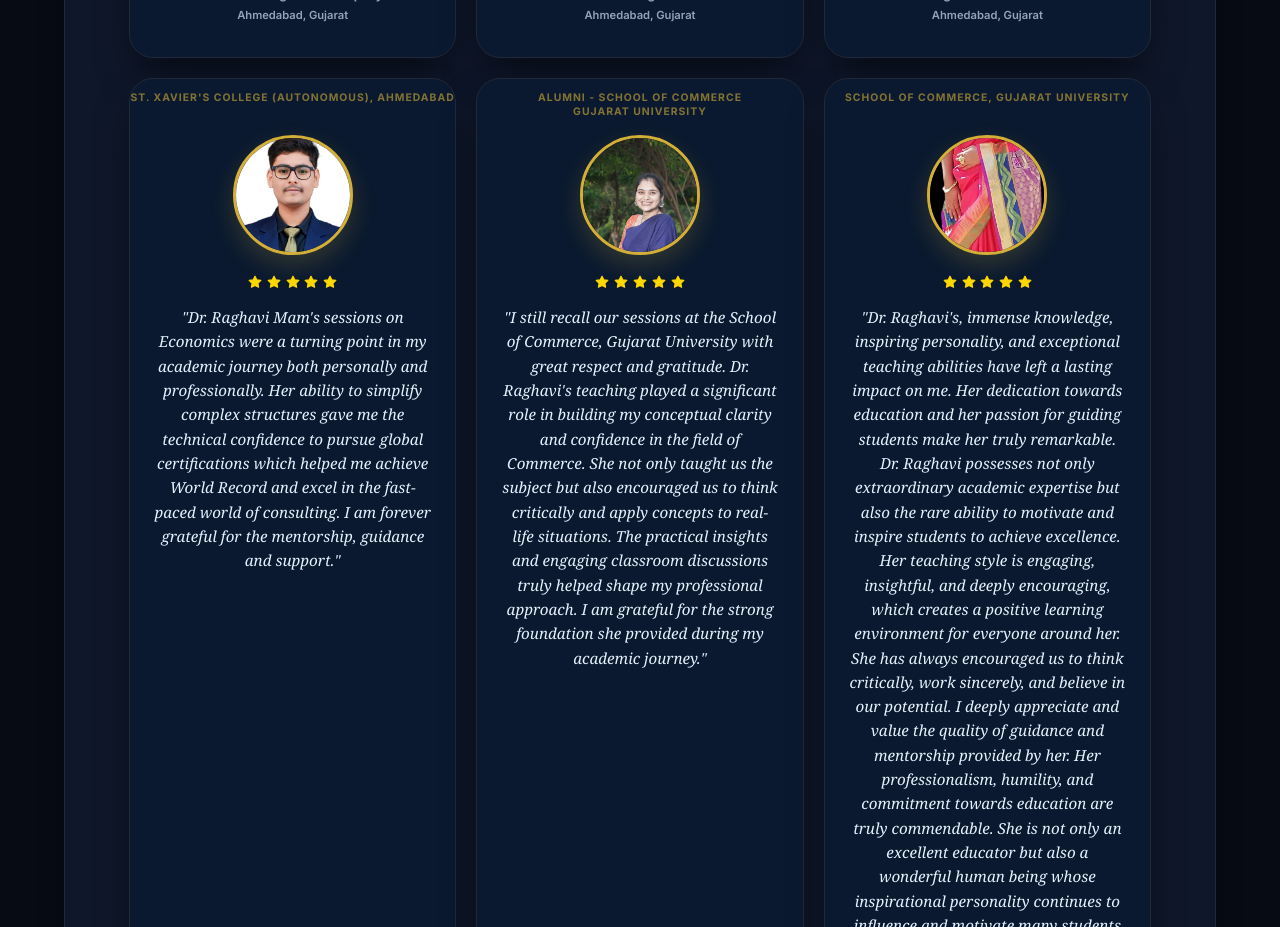
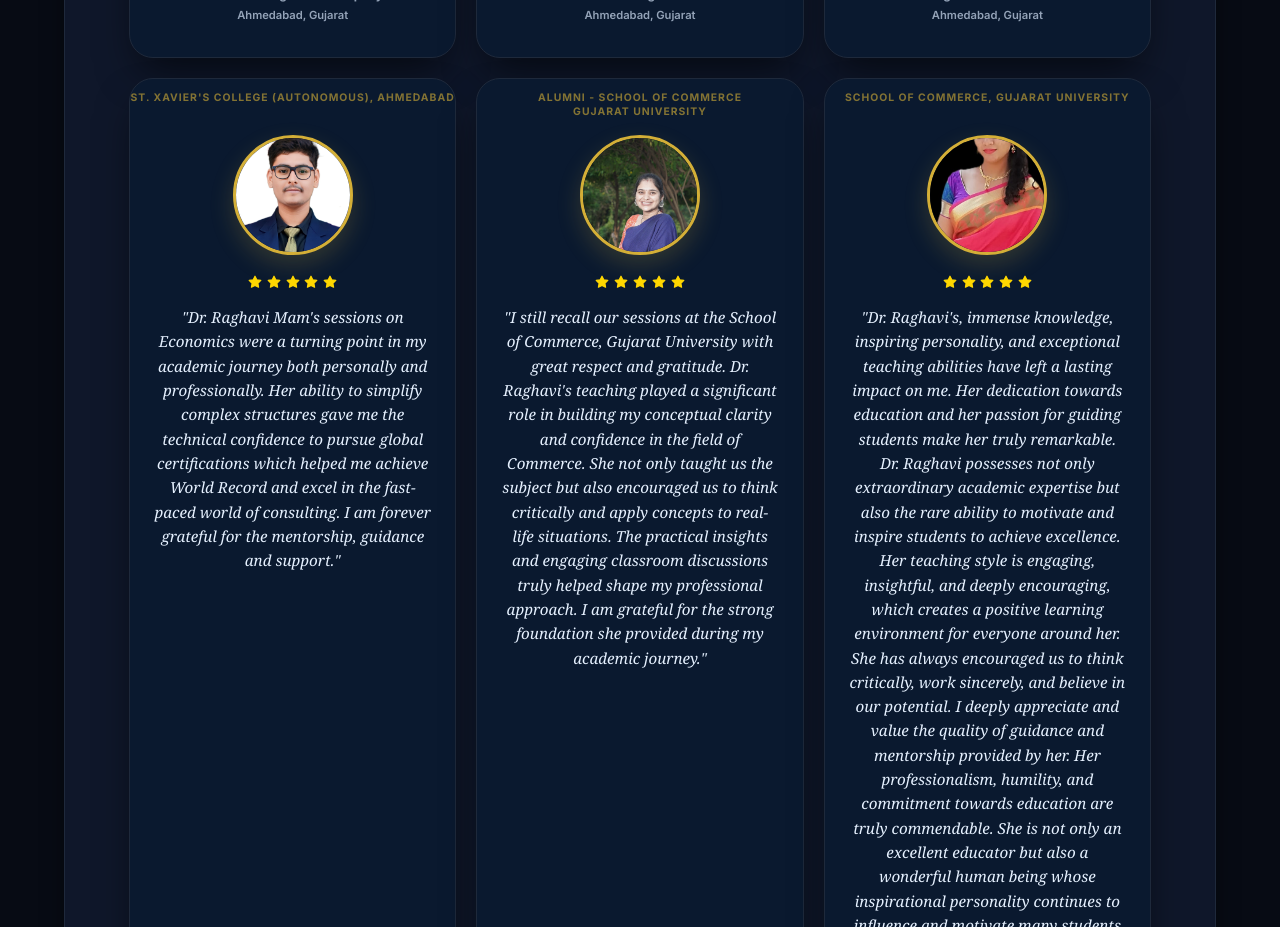
Before and after one commit to NCRaghavi/Raghavi, a React (Vite) app: page /testimonials in a window 1280 px wide. Shown: the part 1380-2307 px from the top of the page. Built offline with nearby package versions, Linux system fonts and the light colour scheme.

Commit message:
Update testimonials.js

```diff
--- a/src/data/testimonials.js
+++ b/src/data/testimonials.js
@@ -86,6 +86,7 @@ export const testimonialsData = {
       location: "Ahmedabad, Gujarat",
       institution: "School of Commerce, Gujarat University",
       image: "/images/testimonials/pooja.jpeg",
+      photoStyle: { objectPosition: 'center 10%', transform: 'scale(1.2)' },
       text: "Dr. Raghavi's, immense knowledge, inspiring personality, and exceptional teaching abilities have left a lasting impact on me. Her dedication towards education and her passion for guiding students make her truly remarkable. Dr. Raghavi possesses not only extraordinary academic expertise but also the rare ability to motivate and inspire students to achieve excellence. Her teaching style is engaging, insightful, and deeply encouraging, which creates a positive learning environment for everyone around her. She has always encouraged us to think critically, work sincerely, and believe in our potential. I deeply appreciate and value the quality of guidance and mentorship provided by her. Her professionalism, humility, and commitment towards education are truly commendable. She is not only an excellent educator but also a wonderful human being whose inspirational personality continues to influence and motivate many students and professionals alike. I feel fortunate to have learned from such a distinguished mentor.",
       stars: 5,
       category: "student",
```
